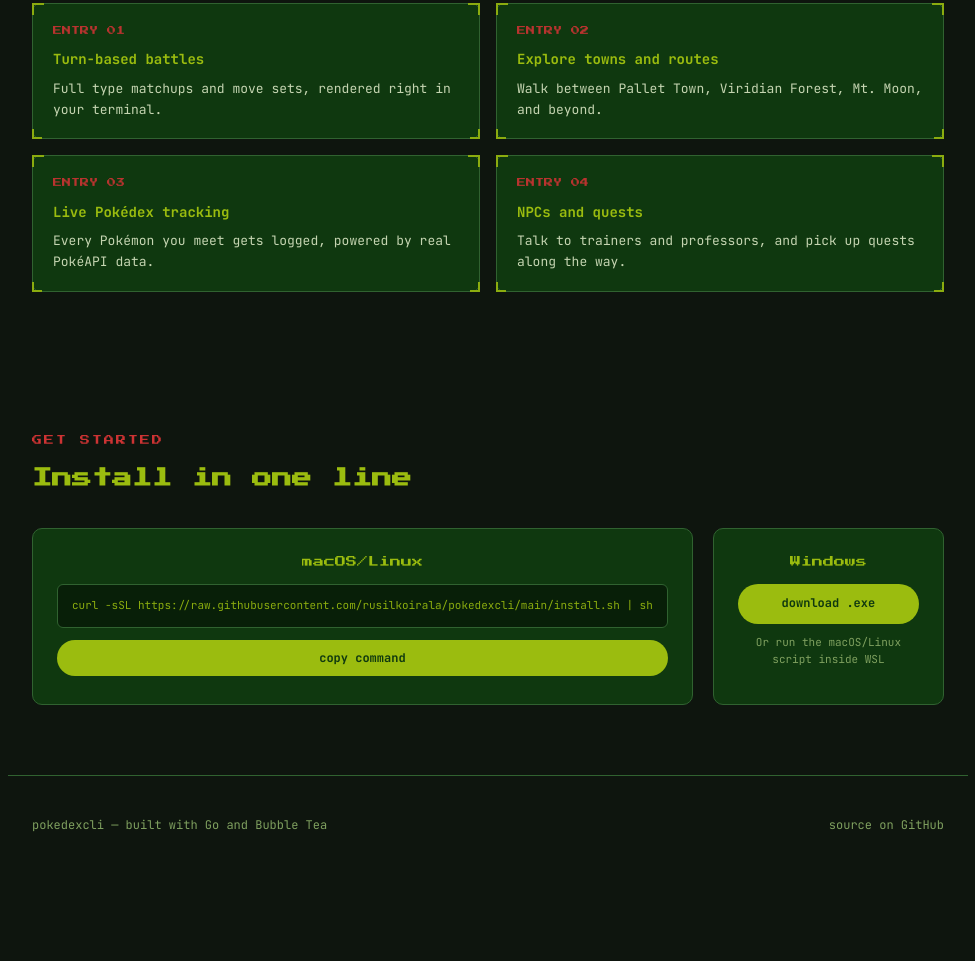
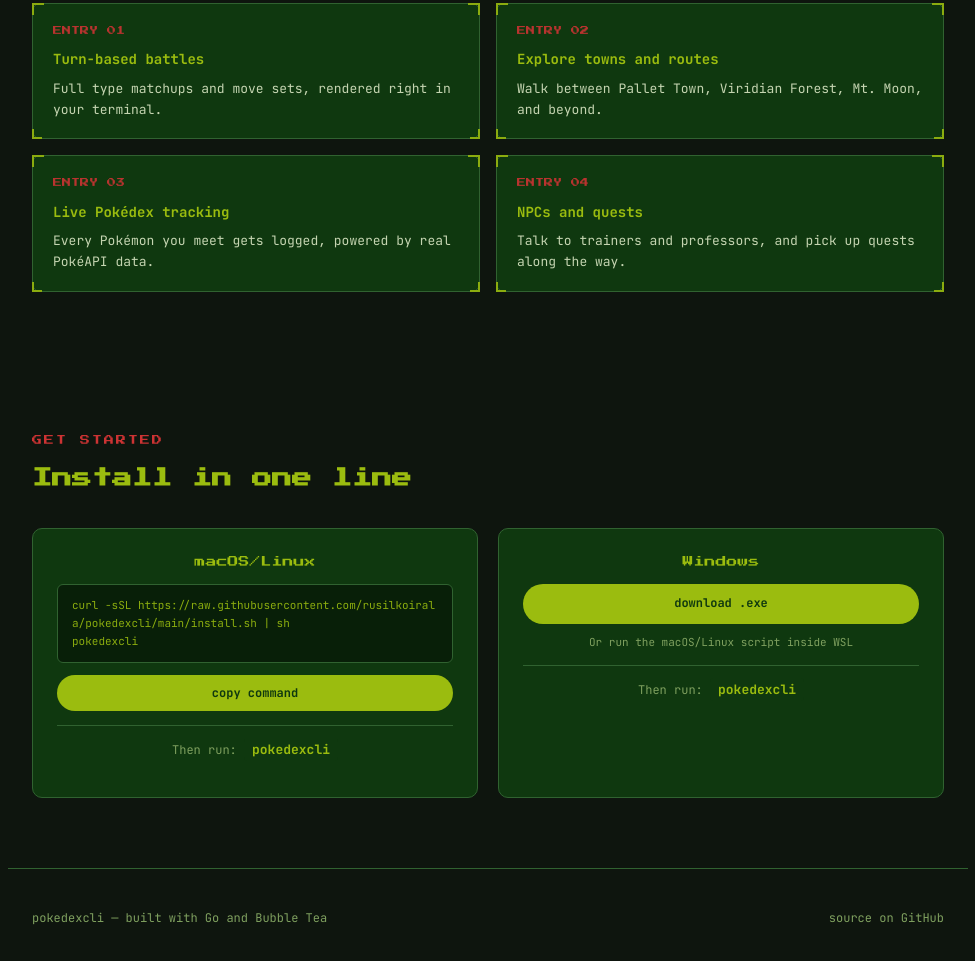
Before and after one commit to RusilKoirala/pokedexcli, a plain HTML site: page website/main.html in a window 1280 px wide. Shown: the part 1548-2509 px from the top of the page, without its empty margins (152-1127 px from the left). Before the commit the page ends 2443 px from the top, so only its background shows below. Drawn offline with Linux system fonts and the light colour scheme.

Commit message:
enhanced the main page

```diff
--- a/website/main.html
+++ b/website/main.html
@@ -5,6 +5,8 @@
     <meta charset="UTF-8">
     <meta name="viewport" content="width=device-width, initial-scale=1.0">
     <title>PokedexCli</title>
+    <link rel="icon" type="image/svg+xml" href="favicon.svg">
+    <link rel="alternate icon" type="image/png" href="image.png">
     <link rel="stylesheet" href="style.css">
     <link rel="preconnect" href="https://fonts.googleapis.com">
     <link rel="preconnect" href="https://fonts.gstatic.com" crossorigin>
@@ -50,9 +52,9 @@
         <h2>see it in action</h2>
         <div class="demo-device">
             <div class="demo-screen">
-                <video autoplay muted loop playsinline poster="poster.png">
-                    <source src="demo.mp4" type="video/mp4">
-                    <div class="demo-fallback">Drop your gameplay clip </div>
+                <video autoplay muted loop playsinline>
+                    <source src="https://res.cloudinary.com/zlm5ufhp/video/upload/v1784630028/Screen_Recording_2026-07-21_at_4.15.30_PM_wrznqv.mov" type="video/mp4">
+                    Your browser does not support the video tag.
                 </video>
             </div>
         </div>
@@ -92,13 +94,16 @@
         <div class="install-grid">
             <div class="install-card">
                 <p class="os">macOS/Linux</p>
-                <div class="code-box" id="codeMac">curl -sSL https://raw.githubusercontent.com/rusilkoirala/pokedexcli/main/install.sh | sh</div>
+                <div class="code-box" id="codeMac">curl -sSL https://raw.githubusercontent.com/rusilkoirala/pokedexcli/main/install.sh | sh
+pokedexcli</div>
                 <button class="copy-btn" data-target="codeMac">copy command</button>
+                <p class="run-hint">Then run: <code class="run-cmd">pokedexcli</code></p>
             </div>
             <div class="install-card">
                 <p class="os">Windows</p>
                 <a class="win-link" href="https://github.com/rusilkoirala/pokedexcli/releases/latest">download .exe</a>
                 <p class="win-note">Or run the macOS/Linux script inside WSL</p>
+                <p class="run-hint">Then run: <code class="run-cmd">pokedexcli</code></p>
             </div>
         </div>
     </section>
--- a/website/style.css
+++ b/website/style.css
@@ -409,9 +409,10 @@
     color:var(--src-2);
     text-align:left;
     overflow-x:auto;
-    white-space:nowrap;
+    white-space:pre-wrap;
     margin-bottom:12px;
     word-break: break-all;
+    line-height: 1.6;
   }
   .copy-btn{
     font-family:var(--mono);
@@ -452,6 +453,22 @@
     font-size:11px;
     color:var(--text-dim);
     margin-top:10px;
+  }
+  .run-hint {
+    font-size: 12px;
+    color: var(--text-dim);
+    margin-top: 14px;
+    padding-top: 14px;
+    border-top: 1px solid var(--src-1);
+  }
+  .run-cmd {
+    font-family: var(--mono);
+    font-weight: 700;
+    color: var(--src-3);
+    background: var(--src-0);
+    padding: 3px 8px;
+    border-radius: 4px;
+    font-size: 13px;
   }
 
 
```
Also changed, not shown: website/favicon.svg (added).
